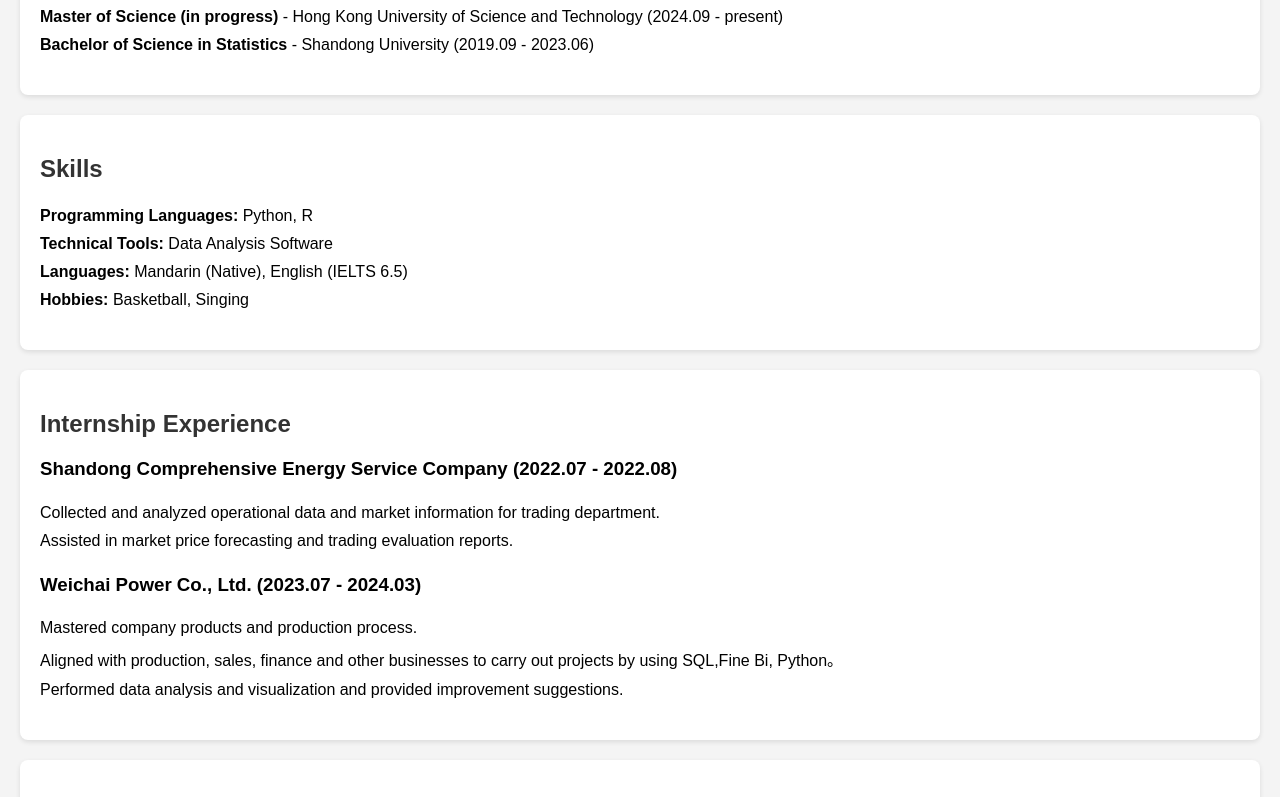
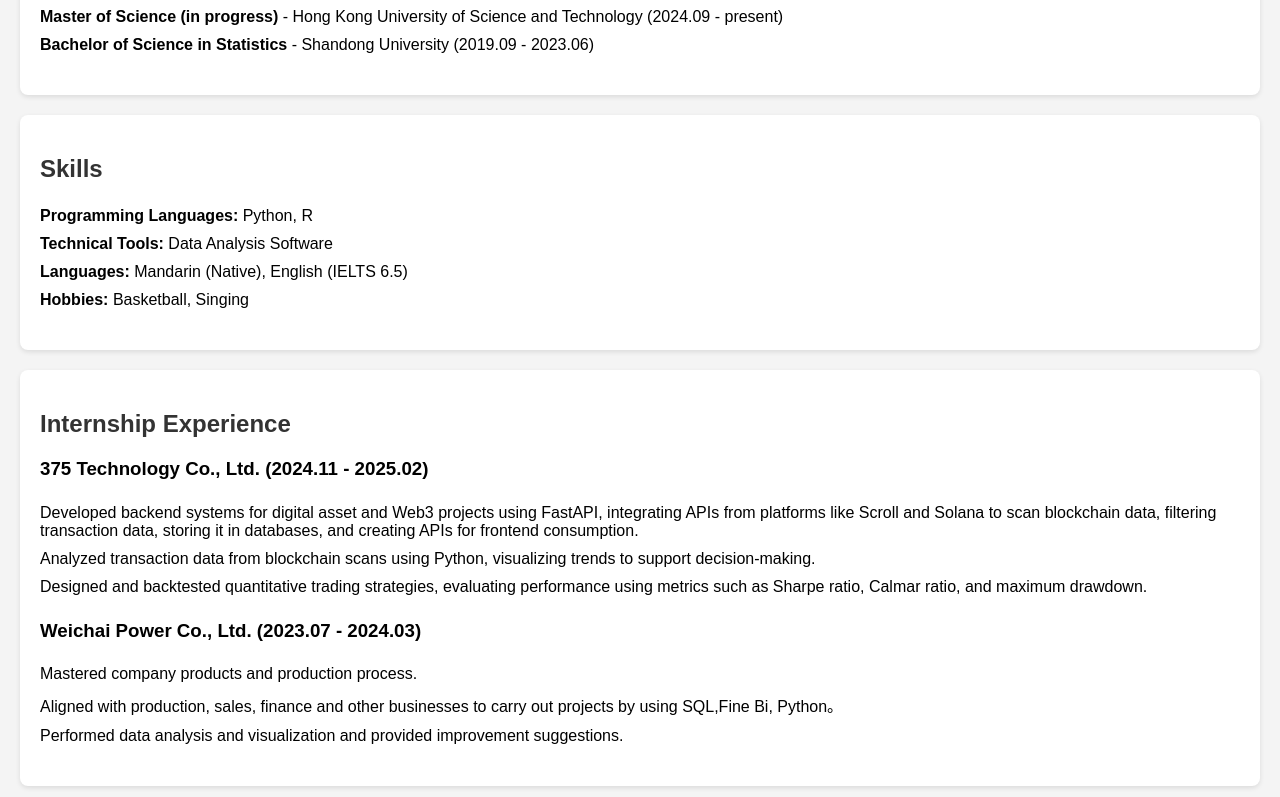
Before and after one commit to DavidWuinChina/DavidWuinChina.github.io, a plain HTML site: page index.html in a window 1280 px wide. Shown: the part 438-1235 px from the top of the page. Drawn offline with Linux system fonts and the light colour scheme.

Commit message:
Update index.html

```diff
--- a/index.html
+++ b/index.html
@@ -79,10 +79,11 @@
 
 <section>
     <h2>Internship Experience</h2>
-    <h3>Shandong Comprehensive Energy Service Company (2022.07 - 2022.08)</h3>
+    <h3>375 Technology Co., Ltd. (2024.11 - 2025.02)</h3>
     <ul>
-        <li>Collected and analyzed operational data and market information for trading department.</li>
-        <li>Assisted in market price forecasting and trading evaluation reports.</li>
+        <li>Developed backend systems for digital asset and Web3 projects using FastAPI, integrating APIs from platforms like Scroll and Solana to scan blockchain data, filtering transaction data, storing it in databases, and creating APIs for frontend consumption.</li>
+        <li>Analyzed transaction data from blockchain scans using Python, visualizing trends to support decision-making.</li>
+        <li>Designed and backtested quantitative trading strategies, evaluating performance using metrics such as Sharpe ratio, Calmar ratio, and maximum drawdown.</li>
     </ul>
 
     <h3>Weichai Power Co., Ltd. (2023.07 - 2024.03)</h3>
```
